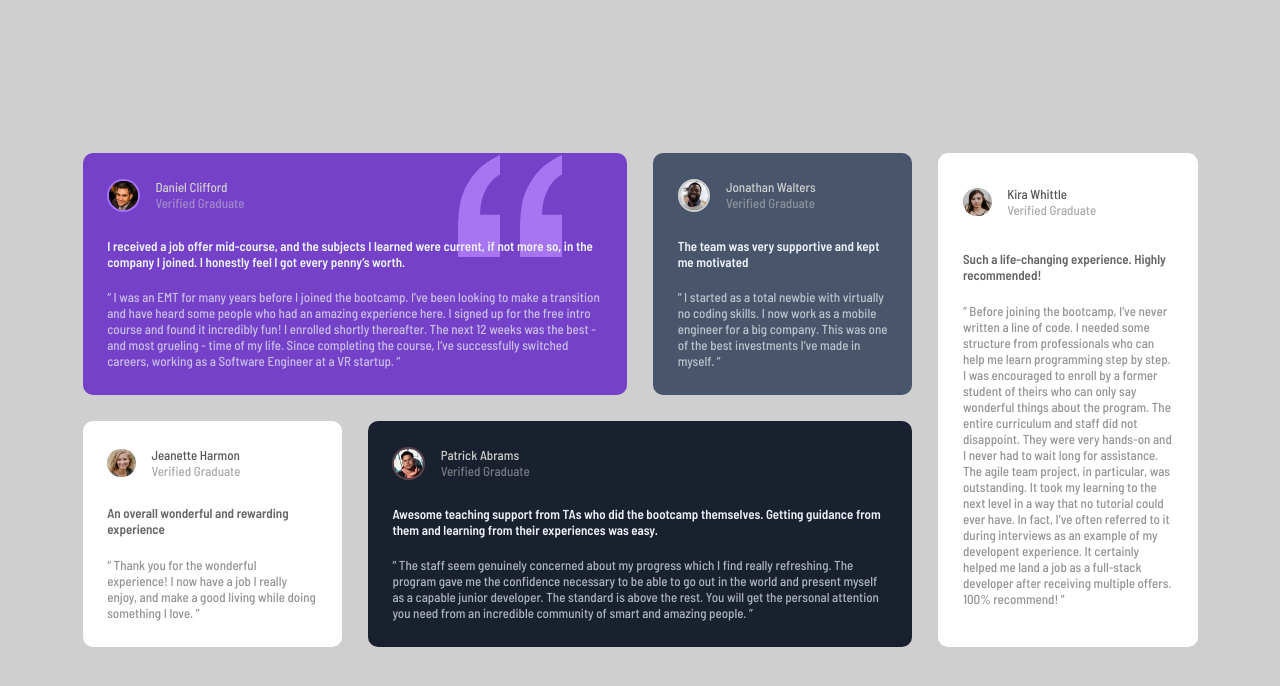
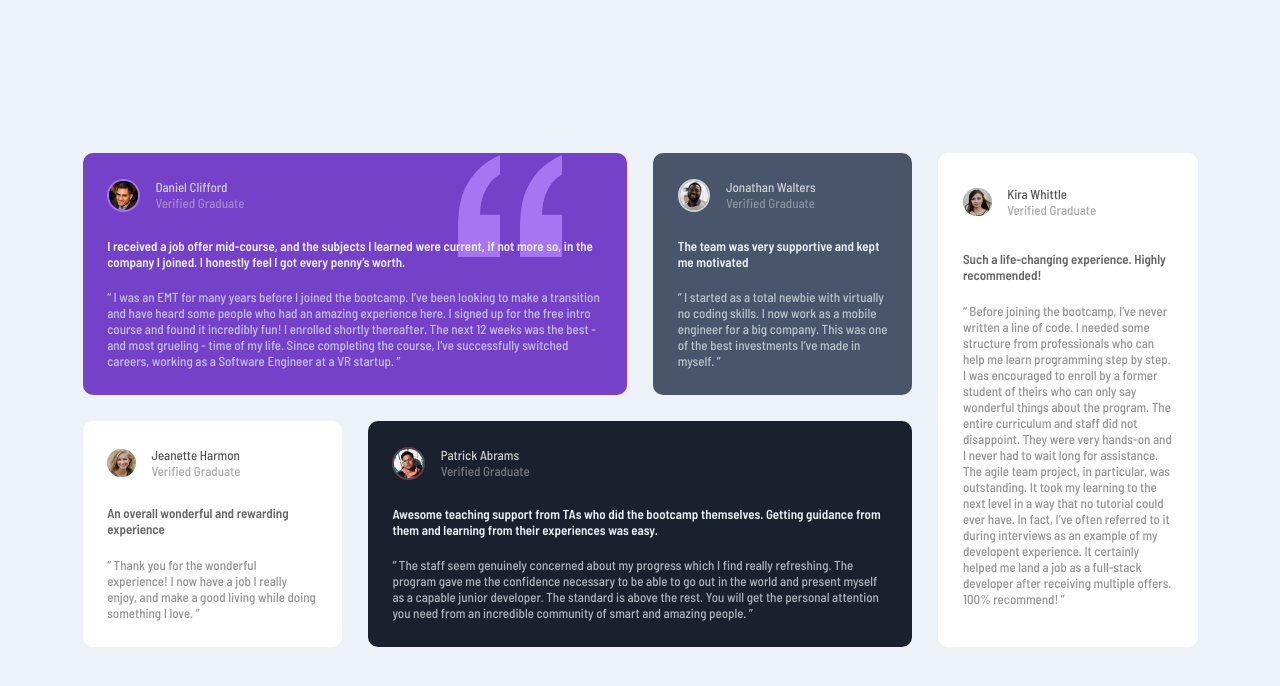
Before and after one commit to rockxof/CSS-projects, a plain HTML site: page Testimonials-grid-section/index.html in a window 1280 px wide. Drawn offline with Linux system fonts and the light colour scheme.

Commit message:
updated background color

```diff
--- a/Testimonials-grid-section/style.css
+++ b/Testimonials-grid-section/style.css
@@ -6,7 +6,7 @@
 
 html,
 body {
-  background-color: hsl(0, 0%, 81%);
+  background-color: #ecf2f7;
   /* color: white; */
 }
 
```
